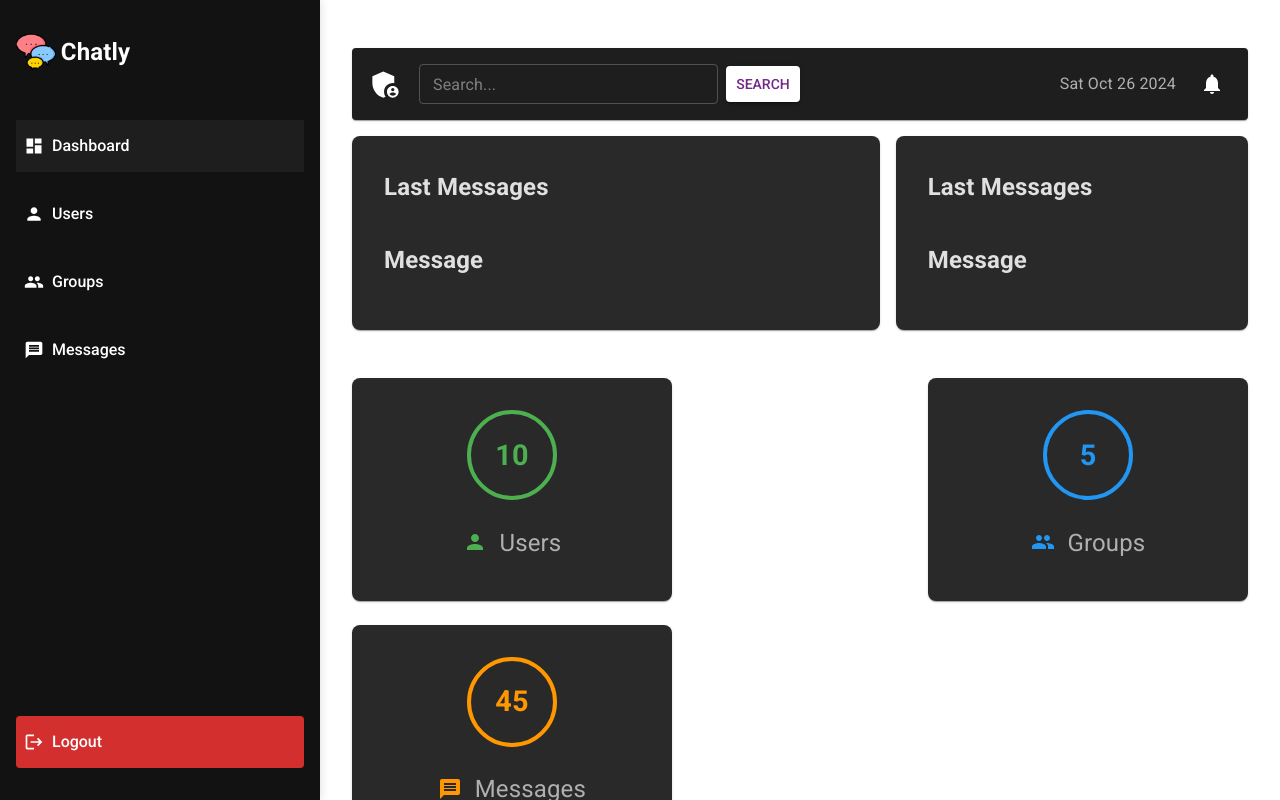
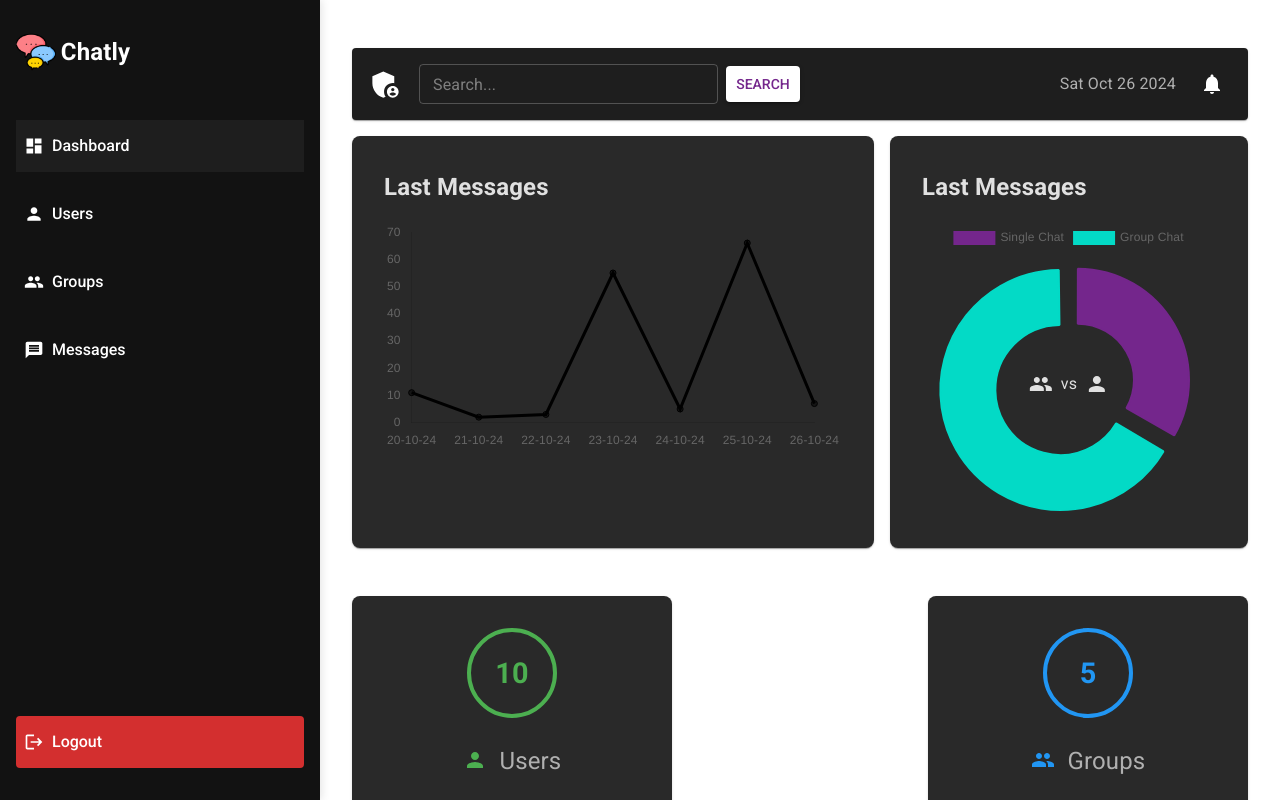
Before and after one commit to mhistiak3/Chatly, a React (Vite) app in the folder client/: page /admin/dashboard in a window 1280 px wide. Built offline with nearby package versions, Linux system fonts and the light colour scheme.

Commit message:
make chart

```diff
--- a/client/src/components/admins/AdminSidebar.jsx
+++ b/client/src/components/admins/AdminSidebar.jsx
@@ -75,6 +75,7 @@ const AdminSidebar = () => {
             display: "flex",
             flexDirection: "column",
             justifyContent: "space-between",
+            zIndex: 1000,
           }}
         >
           {/* Logo Section */}
--- /dev/null
+++ b/client/src/components/admins/DashboardChart.jsx
@@ -0,0 +1,96 @@
+import { Line, Doughnut } from "react-chartjs-2";
+import {
+  CategoryScale,
+  LinearScale,
+  Chart as ChartJS,
+  ArcElement,
+  LineElement,
+  Tooltip,
+  Filler,
+  Legend,
+  PointElement,
+} from "chart.js";
+import { primaryColor, seconderyColor } from "../../constants/colors";
+import { getLast7Days } from "../../lib/features";
+
+ChartJS.register(
+  CategoryScale,
+  LinearScale,
+  ArcElement,
+  LineElement,
+  Tooltip,
+  Filler,
+  Legend,
+  PointElement
+);
+
+const lineChartIptions = {
+  responsive: true,
+  plugins: {
+    legend: {
+      display: false,
+    },
+    title: {
+      display: false,
+    },
+  },
+
+  scales: {
+    x: {
+      grid: {
+        display: false,
+      },
+    },
+    y: {
+      grid: {
+        display: false,
+      },
+    },
+  },
+};
+const labels = getLast7Days().reverse();
+
+export const LineChart = () => {
+  const data = {
+    labels: labels,
+    datasets: [
+      {
+        data: [11, 2, 3, 55, 5, 66, 7, 8, 9, 10, 52],
+        backgroundColor: "rgba(0, 0, 0, 0.5)",
+        borderColor: "rgba(0, 0, 0, 1)",
+        // fill: true,
+      },
+    ],
+  };
+  return <Line data={data} options={lineChartIptions} />;
+};
+
+const doughnutChartOptions = {
+  responsive: true,
+  plugins: {
+    legend: {
+      display: false,
+    },
+    tooltip: {
+      enabled: true,
+    },
+  },
+  cutout: "70%", // Adjust to control the inner cutout size
+};
+
+export const DoughnutChart = ({ value = [] }) => {
+   const data = {
+     labels: ["Single Chat", "Group Chat"],
+     datasets: [
+       {
+         data: value,
+         backgroundColor: [primaryColor, seconderyColor],
+         borderColor: [primaryColor, seconderyColor],
+         borderWidth: 2,
+         hoverBackgroundColor: [primaryColor + "b0", seconderyColor + "b0"],
+         offset:40
+       },
+     ],
+   };
+  return <Doughnut data={data} doughnutChartIptions={doughnutChartOptions} />;
+};
--- a/client/src/constants/colors.js
+++ b/client/src/constants/colors.js
@@ -1 +1,2 @@
 export const primaryColor = "#74268c";
+export const seconderyColor = "#03dac6";
--- /dev/null
+++ b/client/src/lib/features.js
@@ -0,0 +1,13 @@
+import moment from "moment";
+
+export const getLast7Days = () => {
+  return Array.from({ length: 7 }, (_, i) => {
+    const date = new Date();
+
+    date.setDate(date.getDate() - i);
+
+    // return date.toISOString().slice(0, 10);
+    return moment(date).format("DD-MM-YY");
+  });
+};
+console.log();
--- a/client/src/pages/admin/Dashboard.jsx
+++ b/client/src/pages/admin/Dashboard.jsx
@@ -3,7 +3,12 @@ import { AdminLayout } from "../../components";
 import DashboardTopBar from "../../components/admins/DashboardTopBar";
 
 import DashboardState from "../../components/admins/DashboardState";
-
+import {
+  DoughnutChart,
+  LineChart,
+} from "../../components/admins/DashboardChart";
+import GroupIcon from "@mui/icons-material/Group";
+import PersonIcon from "@mui/icons-material/Person";
 const Dashboard = () => {
   return (
     <AdminLayout>
@@ -29,7 +34,7 @@ const Dashboard = () => {
               <Typography sx={{ fontWeight: "bold", fontSize: "1.5rem" }}>
                 Last Messages
               </Typography>
-              <h2>Message</h2>
+              <LineChart />
             </Paper>
             {/* 2 */}
             <Paper
@@ -37,7 +42,7 @@ const Dashboard = () => {
                 padding: "2rem",
                 borderRadius: "0.5rem",
                 display: "flex",
-                width: { xs: "100%", md: "40%" },
+                width: { xs: "100%", lg: "40%" },
                 flexDirection: "column",
                 gap: "1rem",
               }}
@@ -45,11 +50,28 @@ const Dashboard = () => {
               <Typography sx={{ fontWeight: "bold", fontSize: "1.5rem" }}>
                 Last Messages
               </Typography>
-              <h2>Message</h2>
+              <Box sx={{ position: "relative",display: "flex", justifyContent: "center", alignItems: "center" }}>
+                <DoughnutChart value={[10, 20]} />
+                <Box
+                  sx={{
+                    position: "absolute",
+                    top: "55%",
+                    left: "50%",
+                    transform: "translate(-50%, -50%)",
+                    textAlign: "center",
+                    display: "flex",
+                    justifyContent: "center",
+                    alignItems: "center",
+                    gap: "0.5rem",
+                  }}
+                >
+                  <GroupIcon /> vs <PersonIcon />
+                </Box>
+              </Box>
             </Paper>
           </Stack>
 
-       <DashboardState/>
+          <DashboardState />
         </Box>
       </Container>
     </AdminLayout>
```
